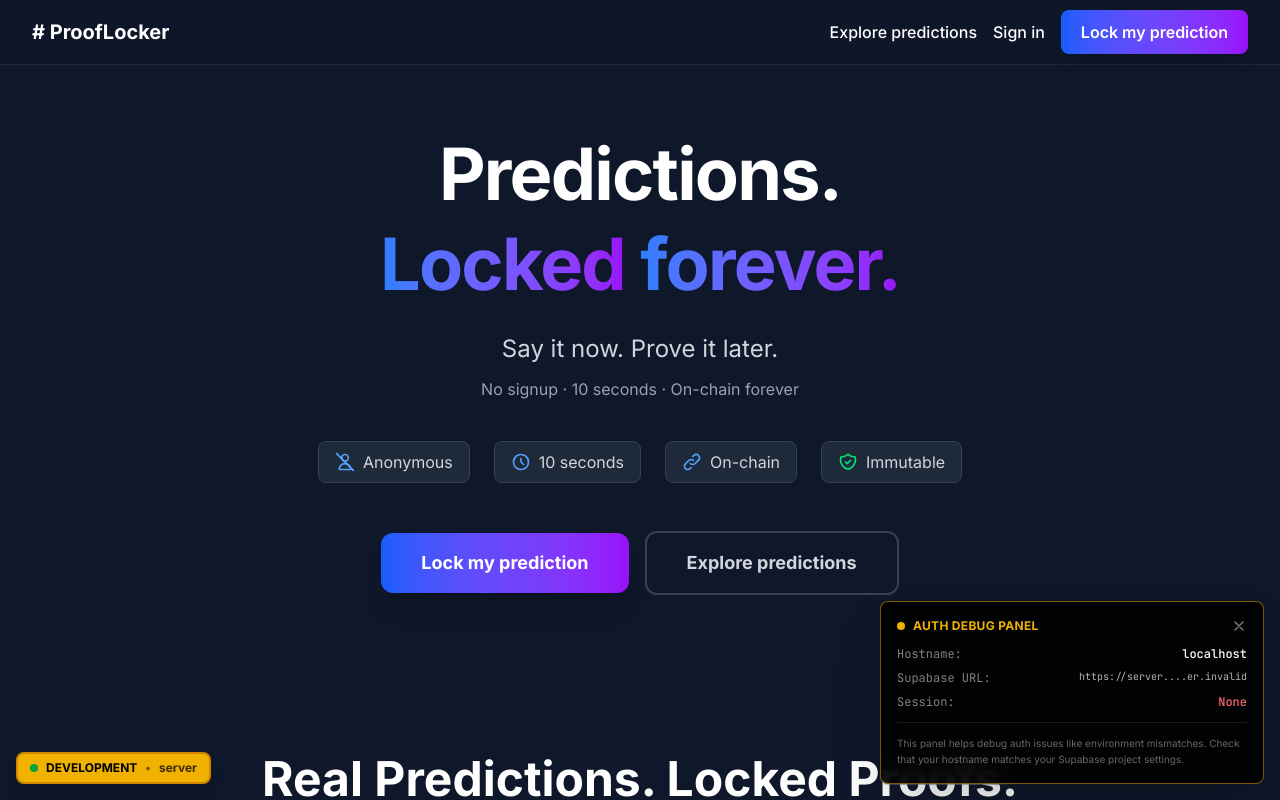
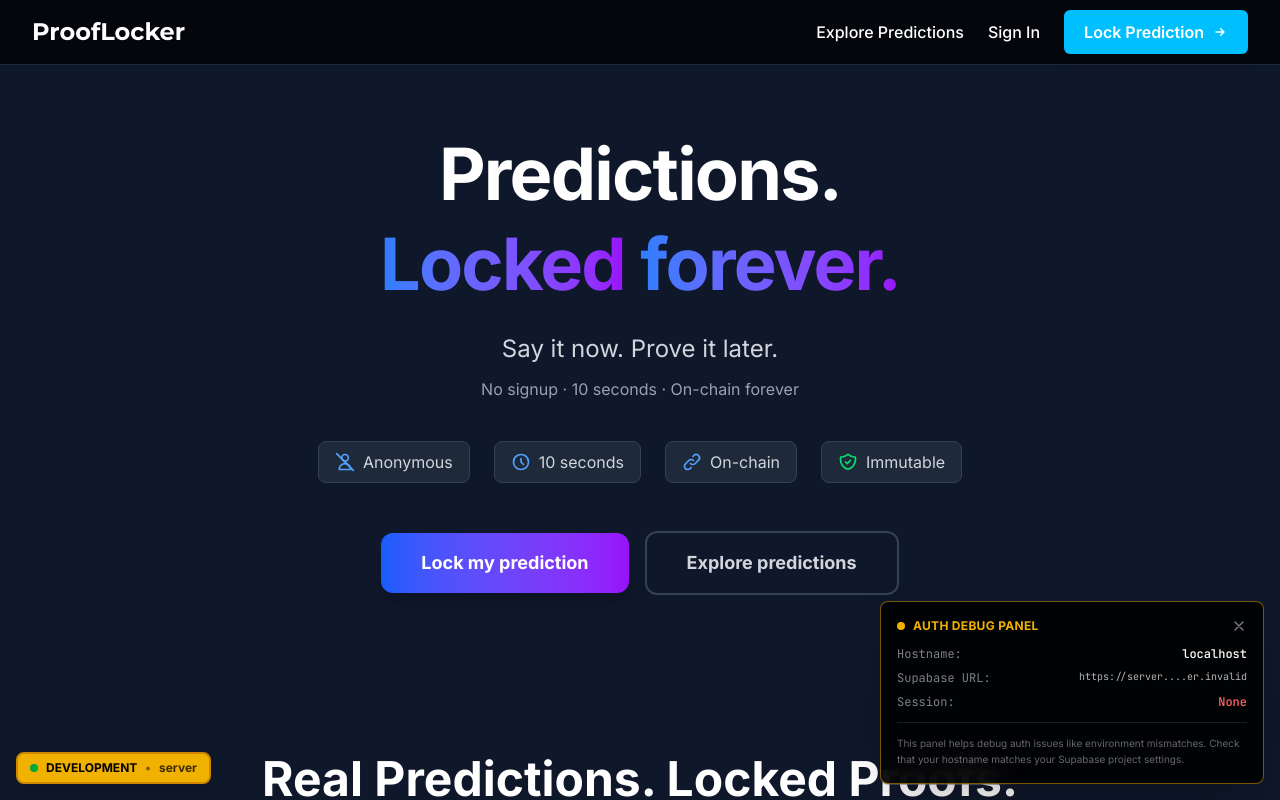
Before and after one commit to Boomchakalala/prooflocker, a Next.js app: page / in a window 1280 px wide. Shown: the top 800 px of the page. Built offline with nearby package versions, Linux system fonts and the light colour scheme; no server answers.

Commit message:
Sandbox autosave

```diff
--- a/src/components/LandingHeader.tsx
+++ b/src/components/LandingHeader.tsx
@@ -23,24 +23,28 @@ export default function LandingHeader() {
 
   return (
     <>
-      <header className="sticky top-0 z-50 bg-[#0f172a]/80 backdrop-blur-lg border-b border-gray-800">
+      <header className="sticky top-0 z-50 bg-[#000000]/70 backdrop-blur-lg border-b border-gray-800 transition-colors duration-300">
         <div className="mx-auto max-w-7xl px-6 lg:px-8 flex h-16 items-center justify-between">
-          <Link href="/" className="text-xl font-bold text-white"># ProofLocker</Link>
-          <div className="flex items-center gap-3 md:gap-4">
+          <Link href="/" className="text-2xl font-bold text-white hover:text-[#00bfff] transition-all duration-300" style={{ fontFamily: 'var(--font-montserrat)' }}>
+            ProofLocker
+          </Link>
+          <div className="flex items-center gap-3 md:gap-6">
             <Link
               href="/app"
-              className="text-white hover:text-blue-400 font-medium transition-colors"
+              className="text-white hover:text-[#00bfff] font-medium transition-colors text-base"
+              style={{ fontFamily: 'var(--font-inter)' }}
             >
-              Explore predictions
+              Explore Predictions
             </Link>
 
             {/* Desktop: Show Sign In button or user menu */}
             {!user ? (
               <button
                 onClick={() => setShowClaimModal(true)}
-                className="text-white hover:text-blue-400 font-medium transition-colors"
+                className="text-white hover:text-[#00bfff] font-medium transition-colors text-base hidden sm:block"
+                style={{ fontFamily: 'var(--font-inter)' }}
               >
-                Sign in
+                Sign In
               </button>
             ) : (
               <div className="relative hidden sm:block">
@@ -81,9 +85,12 @@ export default function LandingHeader() {
 
             <Link
               href="/lock"
-              className="px-5 py-2.5 bg-gradient-to-r from-blue-600 to-purple-600 hover:from-blue-500 hover:to-purple-500 text-white font-semibold rounded-lg transition-all shadow-lg hover:shadow-xl hover:scale-105"
+              className="px-5 py-2.5 bg-[#00bfff] hover:bg-[#00a8e6] text-white font-semibold rounded-md transition-all shadow-lg hover:shadow-xl hover:scale-105 flex items-center gap-2 btn-glow"
             >
-              Lock my prediction
+              Lock Prediction
+              <svg className="w-4 h-4" fill="none" stroke="currentColor" viewBox="0 0 24 24">
+                <path strokeLinecap="round" strokeLinejoin="round" strokeWidth={2} d="M13 7l5 5m0 0l-5 5m5-5H6" />
+              </svg>
             </Link>
 
             {/* Mobile: Show user icon without container */}
```
